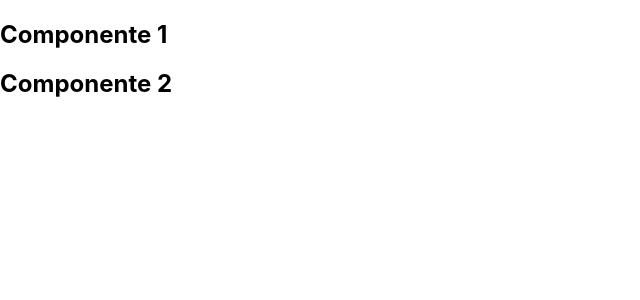
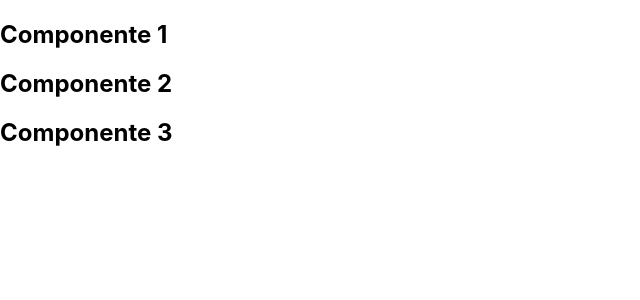
Before and after one commit to codingscode/Framework-Next, a Next.js app in the folder 001/exercicos-1/: page /modulo/teste in a window 1280 px wide. Shown: the top 300 px of the page, without its empty margins (0-640 px from the left). Built offline with nearby package versions, Linux system fonts and the light colour scheme.

Commit message:
parte 81

```diff
--- a/001/exercicos-1/components/modulo/funcionais.jsx
+++ b/001/exercicos-1/components/modulo/funcionais.jsx
@@ -13,3 +13,10 @@ export const Comp2 = () => {
       <h2>Componente 2</h2>
    )
 }
+
+export default function Comp3() {
+
+   return (
+      <h2>Componente 3</h2>
+   )
+}
--- a/001/exercicos-1/pages/modulo/teste.jsx
+++ b/001/exercicos-1/pages/modulo/teste.jsx
@@ -1,5 +1,5 @@
 
-import { Comp1, Comp2 } from '../../components/modulo/funcionais'
+import Padrao, { Comp1, Comp2 } from '../../components/modulo/funcionais'
 
 
 export default function teste() {
@@ -8,6 +8,7 @@ export default function teste() {
       <div>
          <Comp1 />
          <Comp2 />
+         <Padrao />
       </div>
    )
 }
```
